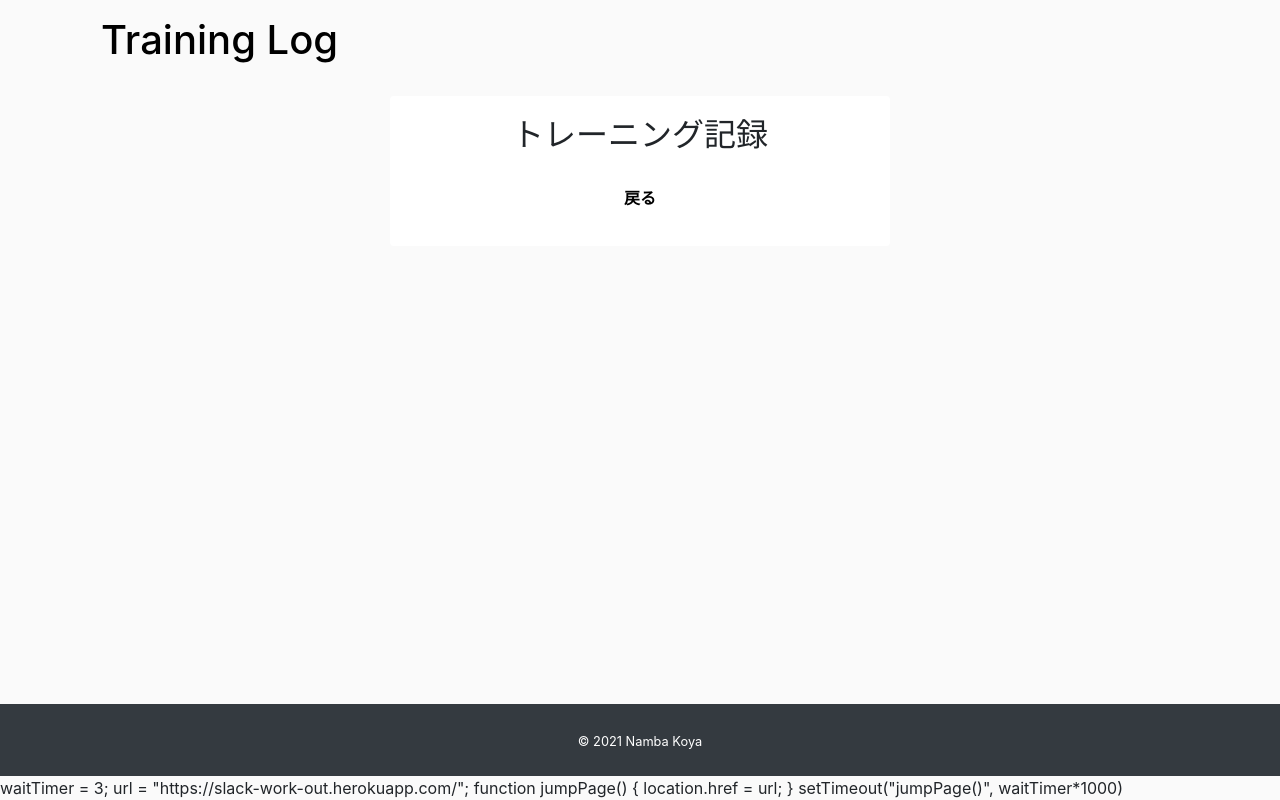
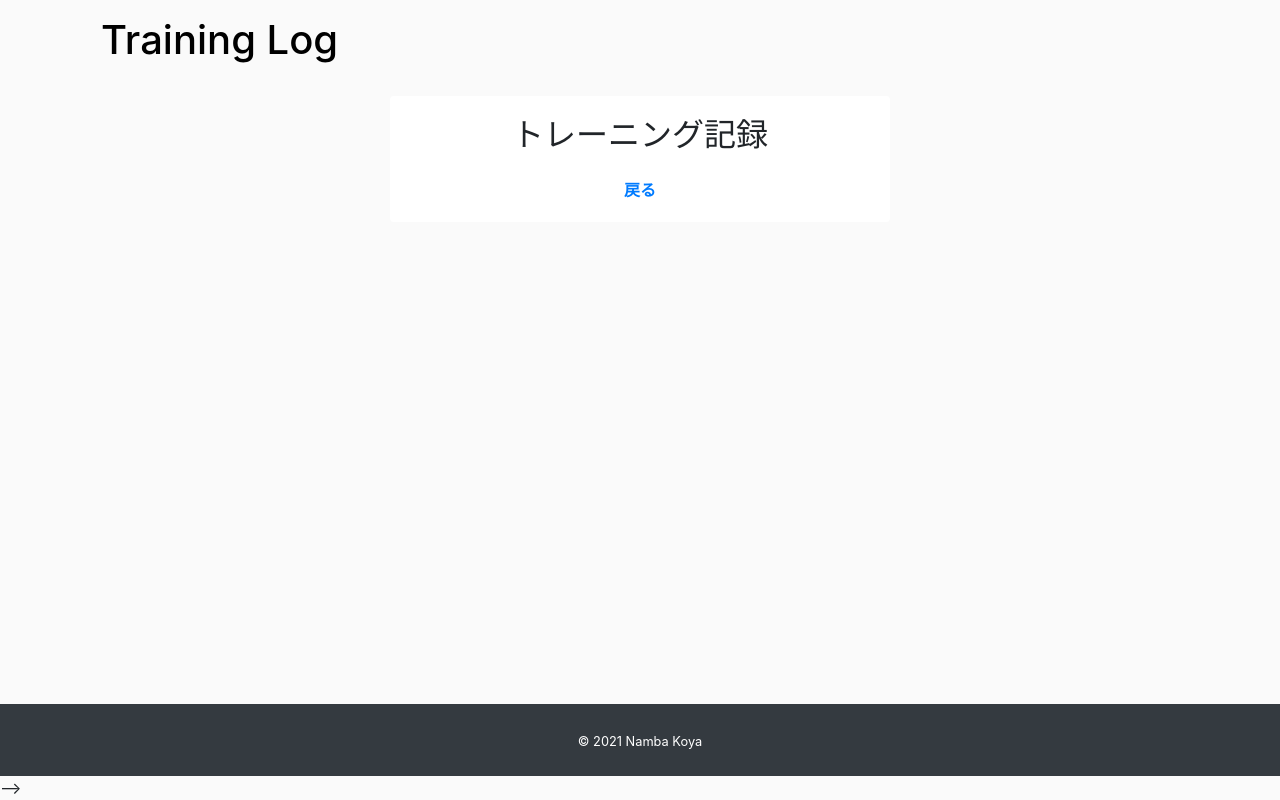
Before and after one commit to koya-namba/slack-work-out, a Django app: page /done_log in a window 1280 px wide. Run offline with Django 3.2, Linux system fonts and the light colour scheme; some libraries are stand-ins or nearby versions.

Commit message:
change done_log.html

```diff
--- a/templates/slack_work_out/base.html
+++ b/templates/slack_work_out/base.html
@@ -8,6 +8,8 @@
     <link rel="stylesheet" href="https://use.fontawesome.com/releases/v5.1.0/css/all.css" integrity="sha384-lKuwvrZot6UHsBSfcMvOkWwlCMgc0TaWr+30HWe3a4ltaBwTZhyTEggF5tJv8tbt" crossorigin="anonymous">
     <link rel="stylesheet" href="{% static 'css/style.css' %}">
     <title>WorkSchedule</title>
+    {% block add_meta %}
+    {% endblock %}
 </head>
 <body>
     <nav class="navbar navbar-expand-lg">
--- a/templates/slack_work_out/done_log.html
+++ b/templates/slack_work_out/done_log.html
@@ -1,22 +1,25 @@
 {% extends 'slack_work_out/base.html' %}
 {% load widget_tweaks %}
 
+{% block add_meta %}
+<META http-equiv="refresh" content="3; url=https://slack-work-out.herokuapp.com/">
+{% endblock %}
 {% block content %}
 <div class="card text-center contact mx-auto rounded">
     <div class="card-body">
         <h2 class="mb-4">トレーニング記録</h2>
-        <a href="/" class="nav-motion nav-link nav-color"><i class="fas"> 戻る</i></a>
+        <a href="/" class="mt-2 mb-4"><i class="fas"> 戻る</i></a>
     </div>
 </div>
 {% endblock %}
-{% block extra_js %}
-waitTimer = 3;
-url = "https://slack-work-out.herokuapp.com/";
-function jumpPage() {
-    location.href = url;
-}
-setTimeout("jumpPage()", waitTimer*1000)
-<!--setTimeout(function(){-->
-<!--    window.location.href = 'https://slack-work-out.herokuapp.com/';-->
-<!--}, 5*1000);-->
-{% endblock %}
+<!--{% block extra_js %}-->
+<!--waitTimer = 3;-->
+<!--url = "https://slack-work-out.herokuapp.com/";-->
+<!--function jumpPage() {-->
+<!--    location.href = url;-->
+<!--}-->
+<!--setTimeout("jumpPage()", waitTimer*1000)-->
+<!--&lt;!&ndash;setTimeout(function(){&ndash;&gt;-->
+<!--&lt;!&ndash;    window.location.href = 'https://slack-work-out.herokuapp.com/';&ndash;&gt;-->
+<!--&lt;!&ndash;}, 5*1000);&ndash;&gt;-->
+<!--{% endblock %}-->
```
